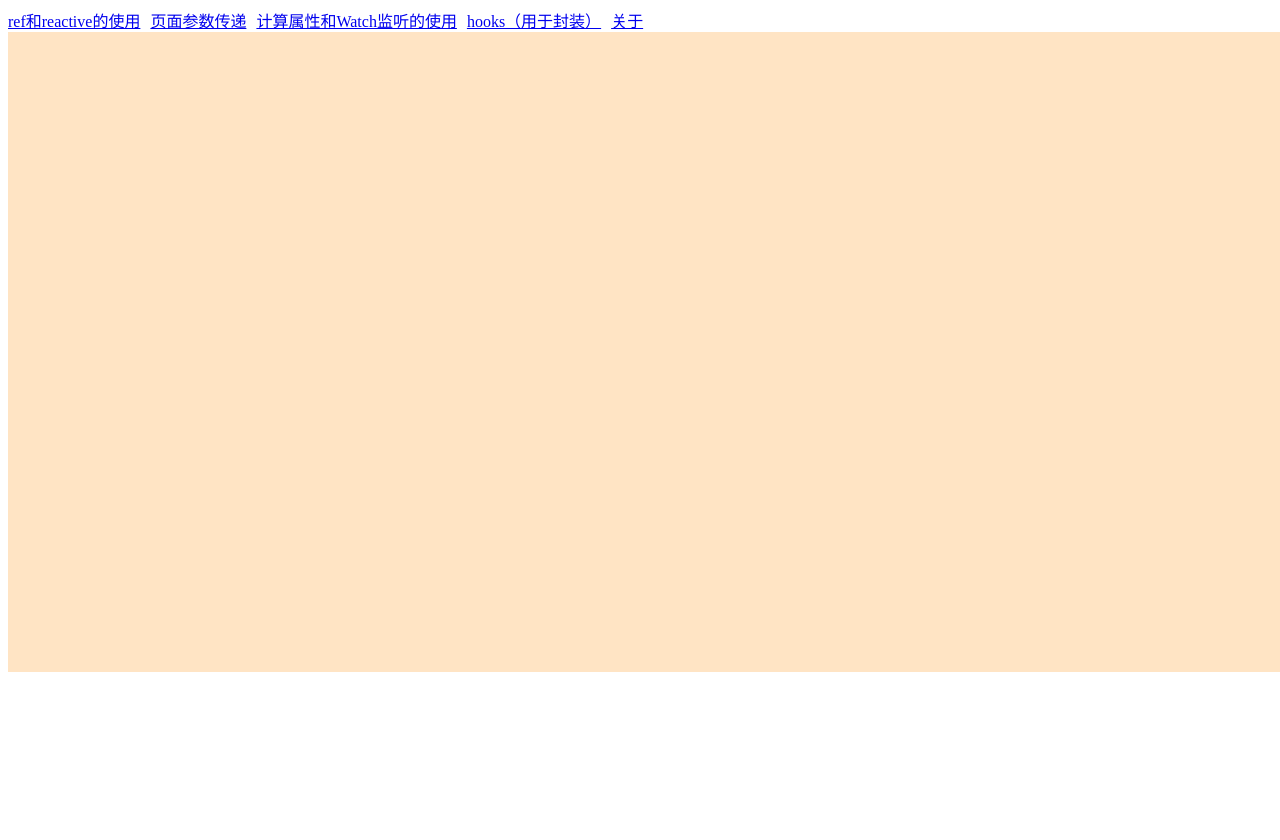
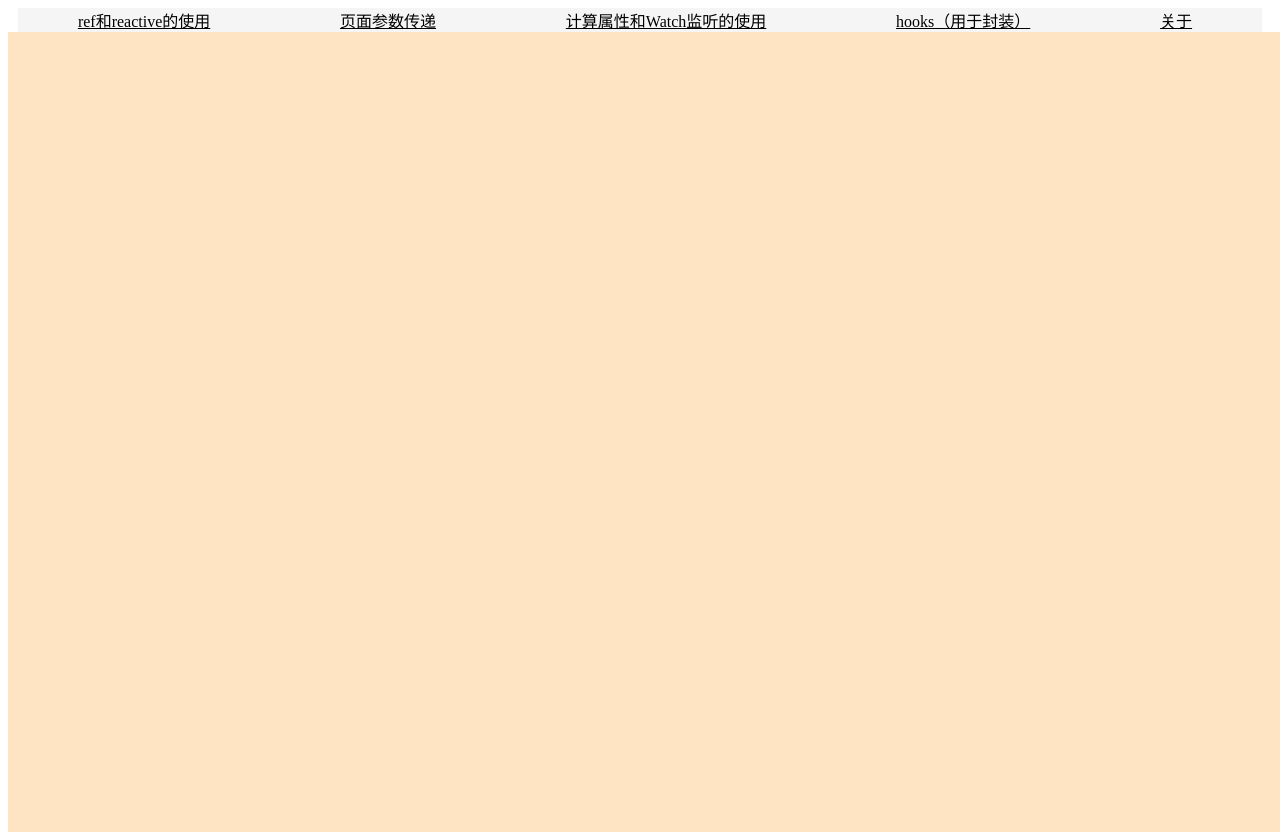
Before and after one commit to q858333/VueTest, a Vue app in the folder VueStudy/vue3_study/: page / in a window 1280 px wide. Before the commit the page ends 800 px from the top, so only its background shows below. Built offline with nearby package versions, Linux system fonts and the light colour scheme.

Commit message:
tab选中状态

```diff
--- a/VueStudy/vue3_study/src/App.vue
+++ b/VueStudy/vue3_study/src/App.vue
@@ -5,11 +5,14 @@ import type { RouterLink, RouterView } from 'vue-router';
 
 <template>
   <!-- css种的a修改的router-link -->
-  <router-link  to="/news">ref和reactive的使用</router-link>
-  <router-link  to="/home">页面参数传递</router-link>
-  <router-link to="/computedAndWatch">计算属性和Watch监听的使用</router-link>
-  <router-link  to="/hooks">hooks（用于封装）</router-link>
-  <router-link  to="/about">关于</router-link>
+  <div class="tab">
+    <router-link  to="/news" active-class="active">ref和reactive的使用</router-link>
+    <router-link  to="/home" active-class="active">页面参数传递</router-link>
+    <router-link  to="/computedAndWatch" active-class="active">计算属性和Watch监听的使用</router-link>
+    <router-link  to="/hooks" active-class="active">hooks（用于封装）</router-link>
+    <router-link  to="/about" active-class="active">关于</router-link>
+  </div>
+
   <div class="content">
     <router-view></router-view>
   </div>
@@ -31,6 +34,12 @@ import type { RouterLink, RouterView } from 'vue-router';
 </template>
 
 <style scoped>
+.tab {
+  background-color: whitesmoke;
+  display: flex;
+  justify-content: space-around;
+  margin: 0 10px;
+}
 header {
   line-height: 1.5;
 }
@@ -38,7 +47,7 @@ header {
 .content {
   background-color: bisque;
   width: 100vw;
-  height: 80vh;
+  height: 100vh;
 }
 
 .logo {
@@ -47,8 +56,12 @@ header {
 }
 
 a {
+  color: black;
     margin-right: 10px;
   }
+a.active {
+  color: blue;
+}
 @media (min-width: 1024px) {
   header {
     display: flex;
```
